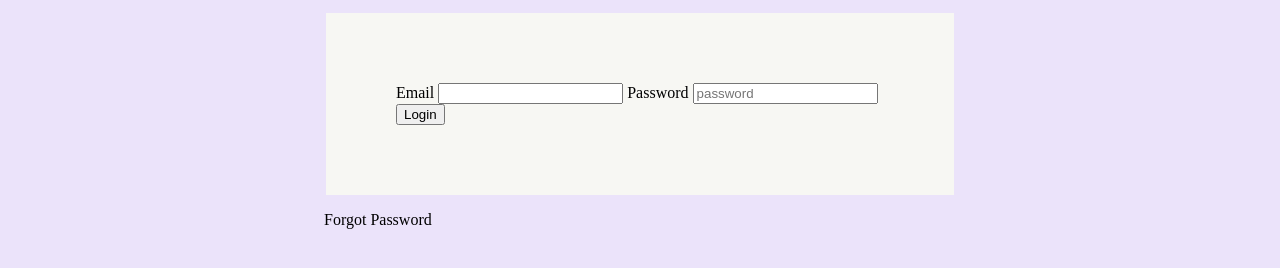
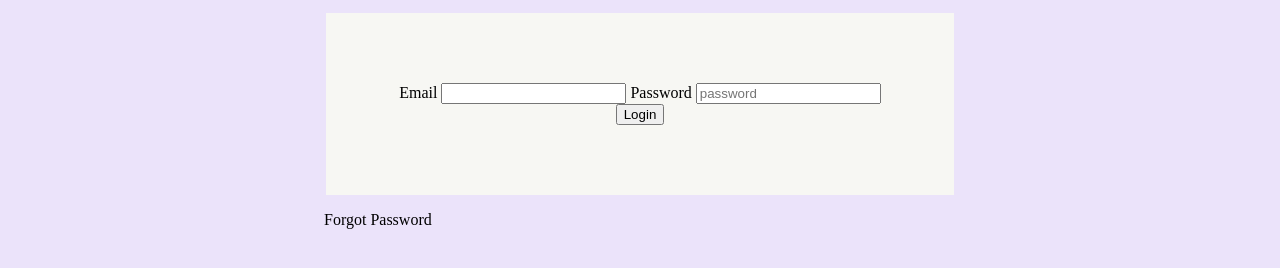
Before and after one commit to omorich1/MIRA-TECHNOLOGIES-LOGGING-PAGE, a plain HTML site: page index.html in a window 1280 px wide. Shown: the part 248-516 px from the top of the page. Drawn offline with Linux system fonts and the light colour scheme.

Commit message:
styling editing

```diff
--- a/style.css
+++ b/style.css
@@ -12,11 +12,12 @@
 
 }
 #login-form{
-    margin: 20px;
+    margin: 30px;
     background-color: rgb(247, 247, 243);
     padding: 70px;
-    text-decoration: none;
+   text-align: center;
     margin: 4px 2px;
+
 
 }
 .login-body{
```
